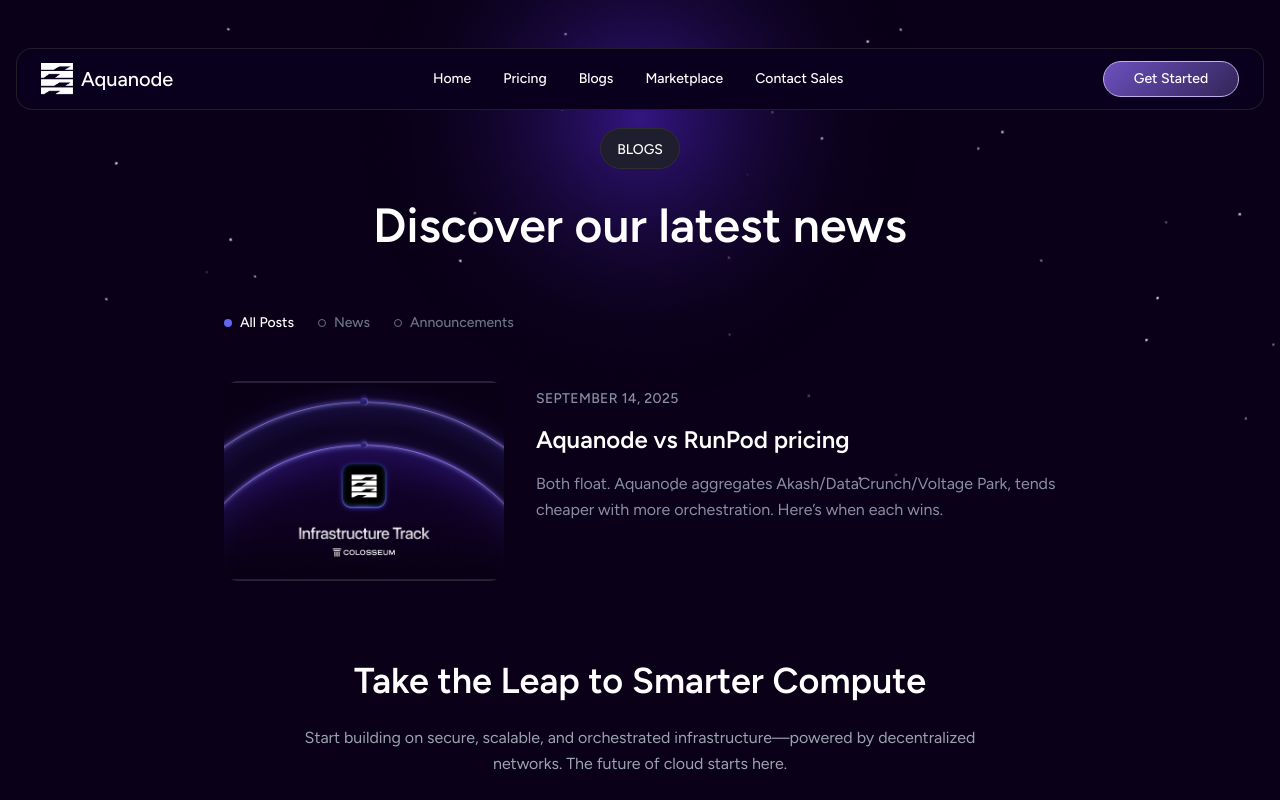
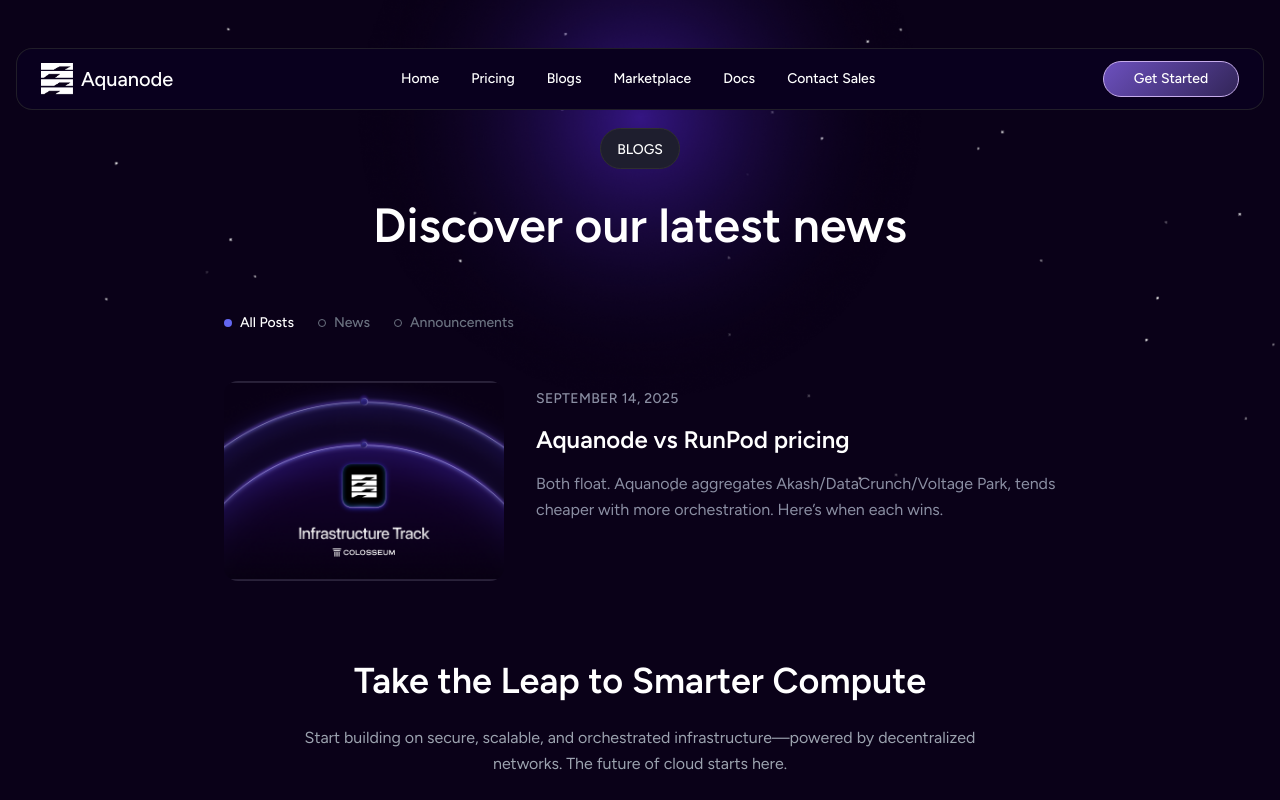
Before and after one commit to Aquanodeio/website, a Next.js app: page /blog in a window 1280 px wide. Shown: the top 800 px of the page. Built offline with nearby package versions, Linux system fonts and the light colour scheme; no server answers.

Commit message:
fix: build issues

```diff
--- a/app/blog/[slug]/page.tsx
+++ b/app/blog/[slug]/page.tsx
@@ -9,13 +9,14 @@
 import Ellipse from "@/assets/pricing/ellipse.png";
 
 interface BlogPostPageProps {
-  params: {
+  params: Promise<{
     slug: string;
-  };
+  }>;
 }
 
-export default function BlogPost({ params }: BlogPostPageProps) {
-  const post = blogData.find((p) => p.id === params.slug);
+export default async function BlogPost({ params }: BlogPostPageProps) {
+  const { slug } = await params;
+  const post = blogData.find((p) => p.id === slug);
 
   if (!post) {
     notFound();
@@ -81,7 +82,10 @@
           <div className="flex items-center gap-4">
             <div className="w-12 h-12 bg-gradient-to-br from-[#3F3D70] to-[#514EA3] rounded-full flex items-center justify-center">
               <span className="text-white text-sm font-semibold">
-                {post.author.name.split(" ").map(n => n[0]).join("")}
+                {post.author.name
+                  .split(" ")
+                  .map((n) => n[0])
+                  .join("")}
               </span>
             </div>
             <div>
@@ -91,9 +95,7 @@
                   {post.author.handle}
                 </span>
               </p>
-              <p className="text-[#9CA3AF] text-sm">
-                {post.author.title}
-              </p>
+              <p className="text-[#9CA3AF] text-sm">{post.author.title}</p>
             </div>
           </div>
         </div>
@@ -101,16 +103,18 @@
         {/* Post Content */}
         <article className="prose prose-invert prose-lg max-w-none">
           <div className="text-[#E5E7EB] leading-relaxed">
-            {post.content.split('\n\n').map((paragraph, index) => {
+            {post.content.split("\n\n").map((paragraph, index) => {
               // Handle bullet points
-              if (paragraph.startsWith('•')) {
-                const bulletPoints = paragraph.split('\n').filter(line => line.trim());
+              if (paragraph.startsWith("•")) {
+                const bulletPoints = paragraph
+                  .split("\n")
+                  .filter((line) => line.trim());
                 return (
                   <ul key={index} className="list-none space-y-2 my-6">
                     {bulletPoints.map((point, pointIndex) => (
                       <li key={pointIndex} className="flex items-start gap-3">
                         <span className="text-[#514EA3] mt-2">•</span>
-                        <span>{point.replace('•', '').trim()}</span>
+                        <span>{point.replace("•", "").trim()}</span>
                       </li>
                     ))}
                   </ul>
--- a/app/blog/page.tsx
+++ b/app/blog/page.tsx
@@ -7,7 +7,6 @@
 import blogData from "@/lib/blog.json";
 import PricingBg from "@/assets/pricing/pricing-bg.png";
 import Ellipse from "@/assets/pricing/ellipse.png";
-import BlogCardImage from "/images/blog-images.png";
 
 export default function Blog() {
   const [selectedCategory, setSelectedCategory] = useState("");
--- a/app/marketplace/page.tsx
+++ b/app/marketplace/page.tsx
@@ -12,13 +12,7 @@
 import { CONTACT_SALES_LINK } from "@/config/links";
 
 export default function MarketplacePage() {
-  const {
-    data: marketplaceData,
-    isLoading,
-    isFetching,
-    error,
-    refetch,
-  } = useMarketplace();
+  const { data: marketplaceData, isLoading, isFetching } = useMarketplace();
 
   return (
     <>
--- a/components/MaketplaceList.tsx
+++ b/components/MaketplaceList.tsx
@@ -8,7 +8,6 @@
   Pagination,
   PaginationContent,
   PaginationItem,
-  PaginationLink,
   PaginationNext,
   PaginationPrevious,
 } from "@/components/ui/pagination";
--- a/components/OverlayNavbar.tsx
+++ b/components/OverlayNavbar.tsx
@@ -48,6 +48,13 @@
               Marketplace
             </Link>
             <Link
+              href={"https://docs.aquanode.io"}
+              className="text-white hover:text-white/80 transition-colors text-sm font-medium"
+              target="_blank"
+            >
+              Docs
+            </Link>
+            <Link
               href={CONTACT_SALES_LINK}
               className="text-white hover:text-white/80 transition-colors text-sm font-medium"
               target="_blank"
--- a/eslint.config.mjs
+++ b/eslint.config.mjs
@@ -14,7 +14,7 @@
   {
     rules: {
       "@typescript-eslint/no-unused-vars": "warn",
-      "@typescript-eslint/no-explicit-any": "none",
+      "@typescript-eslint/no-explicit-any": "off",
     },
   },
 ];
```
